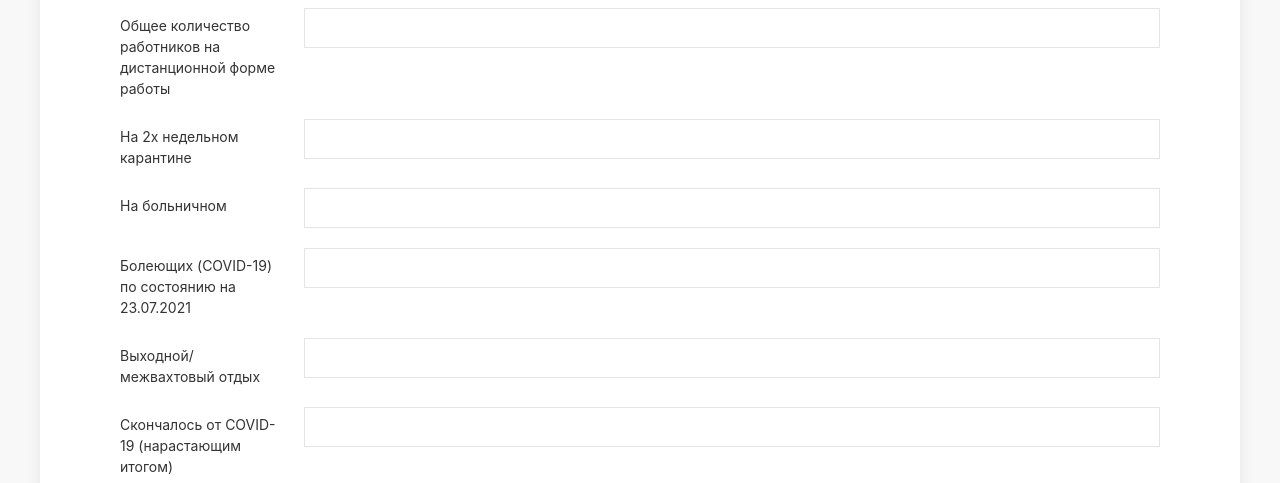
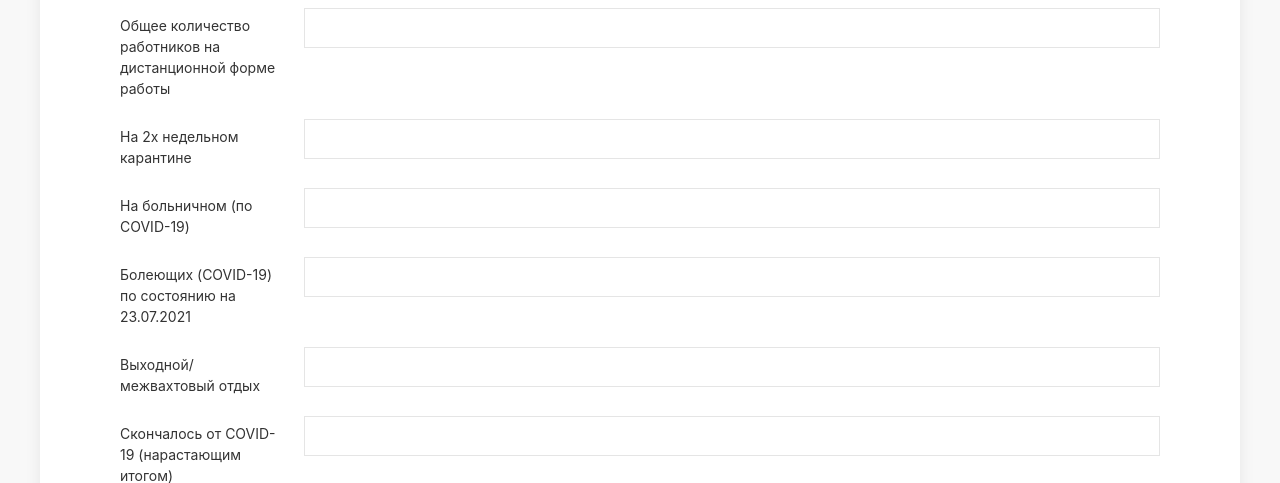
Before and after one commit to BloodFactory/journal, a Symfony app: template templates/daily_report/index.html.twig in a window 1280 px wide. Shown: the part 402-885 px from the top of the page. Run offline with Twig, Linux system fonts and the light colour scheme; the template is opened without the code that fills it, so the values that code supplies are empty; some libraries are stand-ins or nearby versions.

Commit message:
исправлен подсчёт

```diff
--- a/templates/daily_report/index.html.twig
+++ b/templates/daily_report/index.html.twig
@@ -116,7 +116,7 @@
                                         <div class="uk-margin uk-flex">
                                             {% set name = formName ~ '_onSickLeave' %}
                                             <label for="{{ name }}"
-                                                   class="uk-form-label uk-margin-right">На больничном</label>
+                                                   class="uk-form-label uk-margin-right">На больничном (по COVID-19)</label>
                                             <input type="number"
                                                    min="0"
                                                    id="{{ name }}"
@@ -248,7 +248,7 @@
                                         <div class="uk-margin uk-flex">
                                             {% set name = formName ~ '_onSickLeave' %}
                                             <label for="{{ name }}"
-                                                   class="uk-form-label uk-margin-right">На больничном</label>
+                                                   class="uk-form-label uk-margin-right">На больничном (по COVID-19)</label>
                                             <input type="number"
                                                    min="0"
                                                    id="{{ name }}"
--- a/templates/homepage/index.html.twig
+++ b/templates/homepage/index.html.twig
@@ -131,7 +131,7 @@
                         <th rowspan="2" style="padding: 7px; width: 70px;">В отпуске</th>
                         <th rowspan="2" style="padding: 7px; width: 70px;">На дистанционной форме работы</th>
                         <th rowspan="2" style="padding: 7px; width: 70px;">На 2х недельном карантине</th>
-                        <th rowspan="2" style="padding: 7px; width: 75px;">На больничном листе</th>
+                        <th rowspan="2" style="padding: 7px; width: 75px;">На больничном (по COVID-19)</th>
                         <th colspan="2" style="padding: 7px;">Болеющих (COVID-19)<br/>по состоянию на</th>
                         <th rowspan="2" style="padding: 7px; width: 80px;">Выходной/<br>межвахтовый отдых</th>
                         <th rowspan="2" style="padding: 7px; width: 85px;">Скончалось от <span style="white-space: nowrap">COVID-19</span> (нарастающим итогом)</th>
```
